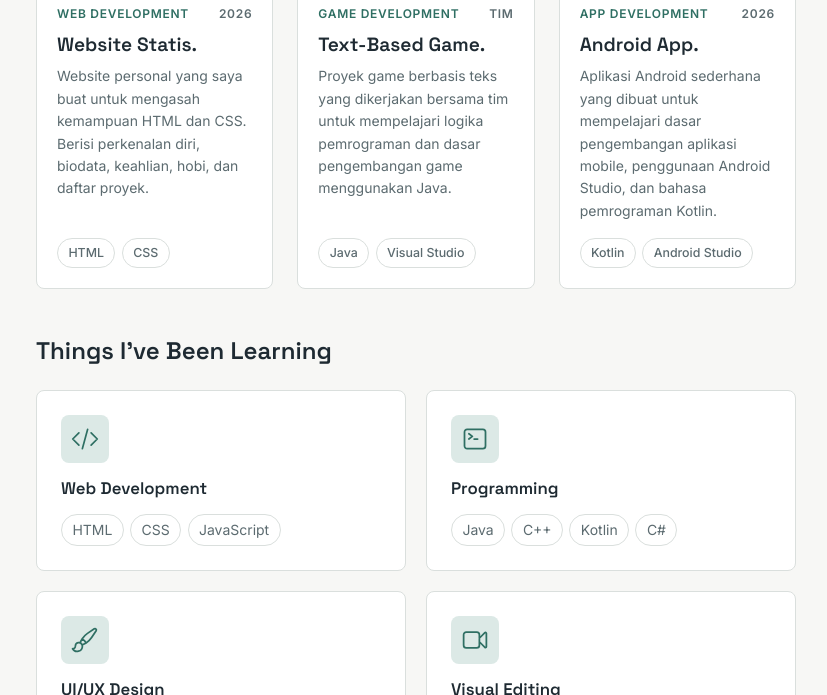
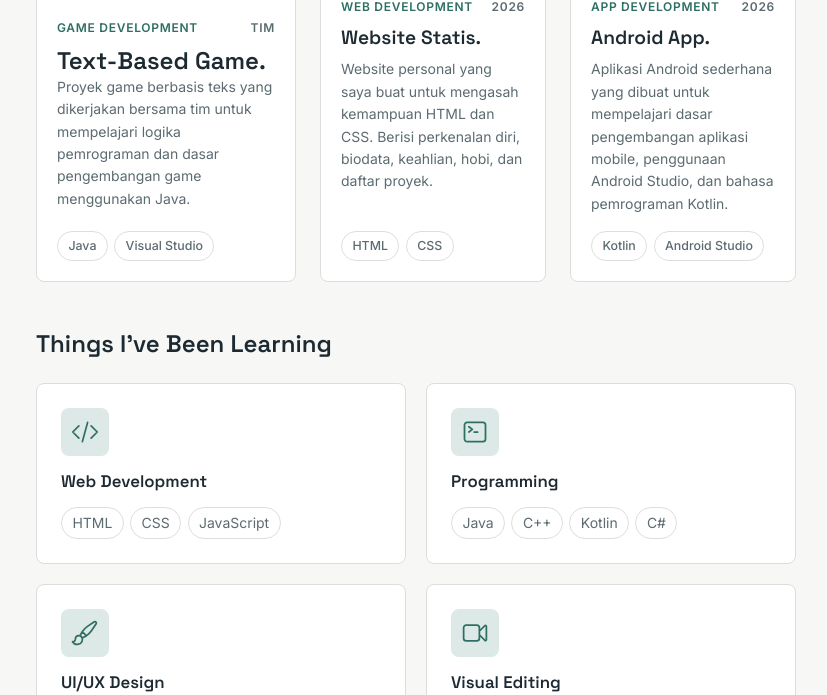
Before and after one commit to Ju4nDelcano/portfolio-juan, a plain HTML site: page portfolio.html in a window 1280 px wide. Shown: the part 405-1100 px from the top of the page, without its empty margins (224-1051 px from the left). Drawn offline with Linux system fonts and the light colour scheme.

Commit message:
perubahan di portfolio
project card 1 jadi gede dikit

```diff
--- a/portfolio.html
+++ b/portfolio.html
@@ -40,10 +40,30 @@
 
  <section class="project-list container">
 
+
+  <article class="project-card-1">
+        <div class="project-thumb">
+          <img src="foto/ibno-game.png" alt="Screenshot Text-Based Game" class="project-img" />
+          <span class="project-num">01</span>
+        </div>
+        <div class="project-body">
+          <div class="project-meta-row">
+            <span class="project-category">Game Development</span>
+            <span class="project-year">Tim</span>
+          </div>
+          <h2>Text-Based Game.</h2>
+          <p>Proyek game berbasis teks yang dikerjakan bersama tim untuk mempelajari logika pemrograman dan dasar pengembangan game menggunakan Java.</p>
+          <ul class="project-tags">
+            <li>Java</li>
+            <li>Visual Studio</li>
+          </ul>
+        </div>
+      </article>
+
       <article class="project-card">
         <div class="project-thumb">
           <img src="foto/web-statis.png" alt="Screenshot Website Portfolio" class="project-img" />
-          <span class="project-num">01</span>
+          <span class="project-num">02</span>
         </div>
         <div class="project-body">
           <div class="project-meta-row">
@@ -55,25 +75,6 @@
           <ul class="project-tags">
             <li>HTML</li>
             <li>CSS</li>
-          </ul>
-        </div>
-      </article>
-
-      <article class="project-card">
-        <div class="project-thumb">
-          <img src="foto/ibno-game.png" alt="Screenshot Text-Based Game" class="project-img" />
-          <span class="project-num">02</span>
-        </div>
-        <div class="project-body">
-          <div class="project-meta-row">
-            <span class="project-category">Game Development</span>
-            <span class="project-year">Tim</span>
-          </div>
-          <h2>Text-Based Game.</h2>
-          <p>Proyek game berbasis teks yang dikerjakan bersama tim untuk mempelajari logika pemrograman dan dasar pengembangan game menggunakan Java.</p>
-          <ul class="project-tags">
-            <li>Java</li>
-            <li>Visual Studio</li>
           </ul>
         </div>
       </article>
--- a/style.css
+++ b/style.css
@@ -430,6 +430,22 @@ a {
   transform: translateY(-3px);
 }
 
+.project-card-1 {
+  background: var(--color-surface);
+  border: 1px solid var(--color-border);
+  border-radius: 8px;
+  overflow: hidden;
+  display: flex;
+  flex-direction: column;
+  width: 260px;
+  transition: box-shadow 0.2s ease, transform 0.2s ease;
+}
+
+.project-card-1:hover {
+  box-shadow: 0 8px 24px rgba(0, 0, 0, 0.10);
+  transform: translateY(-3px);
+}
+
 /* Thumbnail */
 .project-thumb {
   position: relative;
@@ -493,6 +509,13 @@ a {
 .project-card h2 {
   font-size: 1.2rem;
   margin: 0 0 0.6rem;
+}
+
+.project-card-1 p {
+  font-size: 0.875rem;
+  color: var(--color-text-muted);
+  margin: 0 0 1rem;
+  flex: 1;
 }
 
 .project-card p {
```
